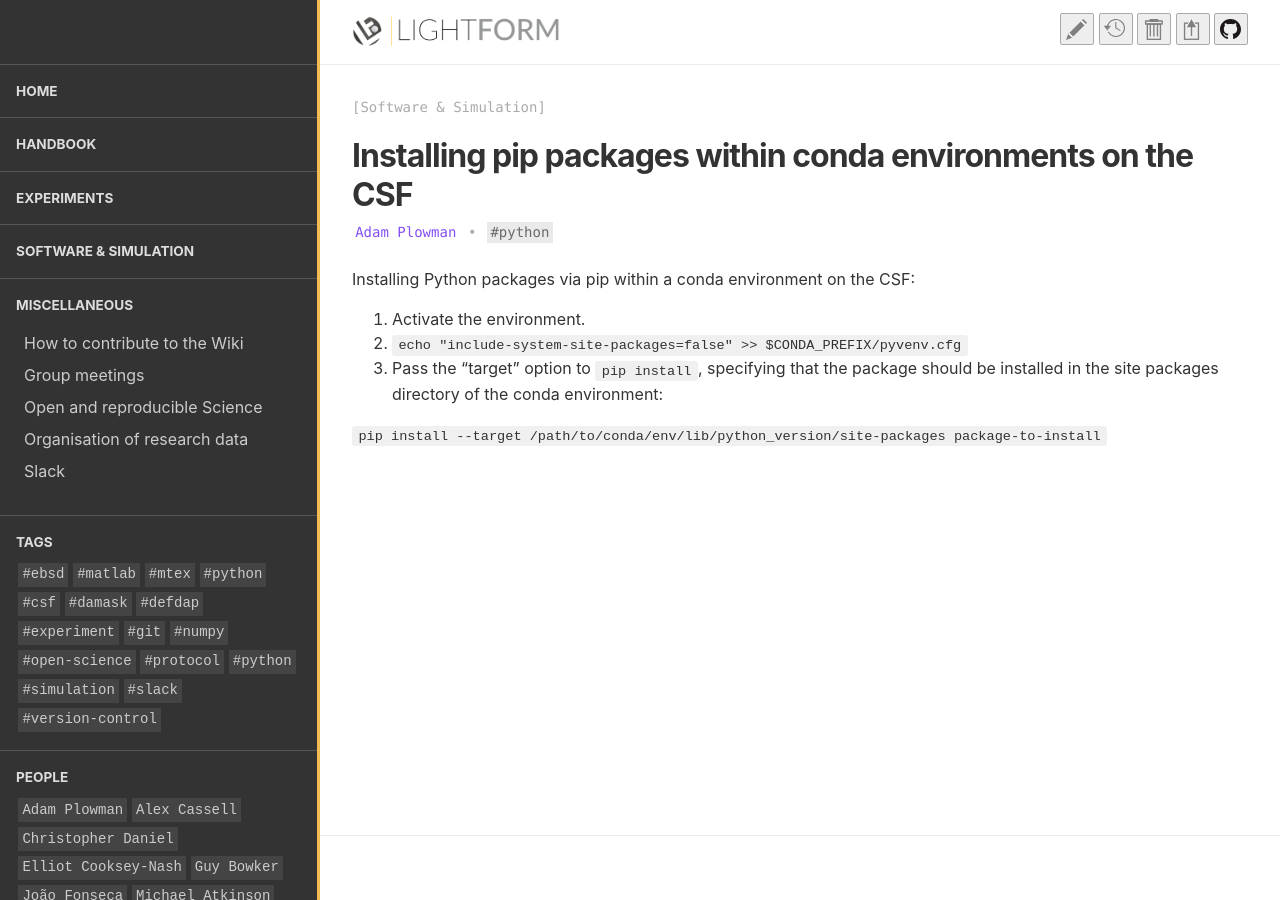
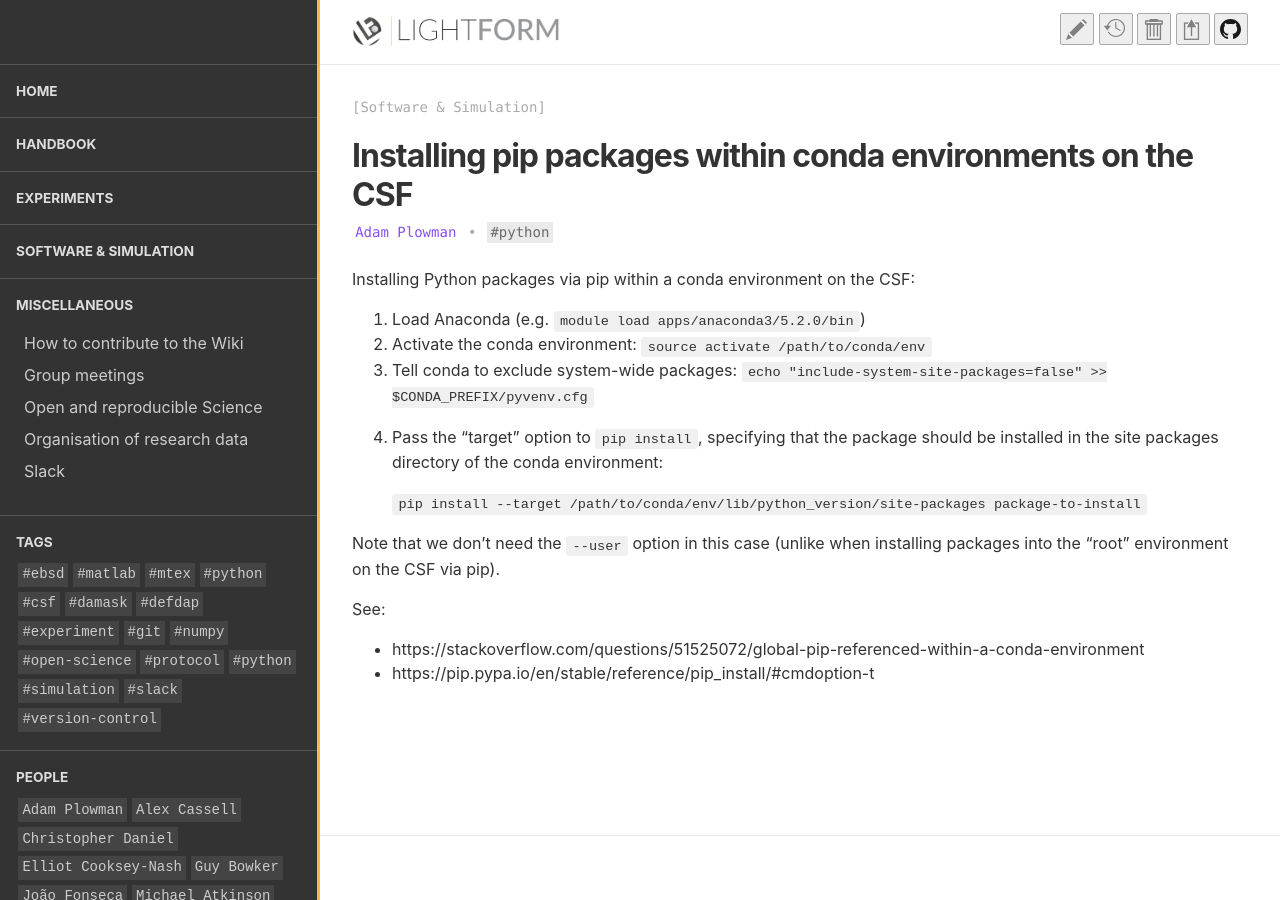
Before and after one commit to LightForm-group/wiki, a Jekyll site: the page built from collections/_software_and_simulation/pip_and_conda_on_CSF.md, in a window 1280 px wide. Built offline with Jekyll 4.4.1, drawn with Linux system fonts in a browser that asks for light colours; nearby versions of some CDN libraries.

Commit message:
Update pip_and_conda_on_CSF.md

```diff
--- a/collections/_software_and_simulation/pip_and_conda_on_CSF.md
+++ b/collections/_software_and_simulation/pip_and_conda_on_CSF.md
@@ -8,8 +8,16 @@ published: true
 
 Installing Python packages via pip within a conda environment on the CSF:
 
-1. Activate the environment.
-2. `echo "include-system-site-packages=false" >> $CONDA_PREFIX/pyvenv.cfg`
-3. Pass the "target" option to `pip install`, specifying that the package should be installed in the site packages directory of the conda environment:
+1. Load Anaconda (e.g. `module load apps/anaconda3/5.2.0/bin`)
+2. Activate the conda environment: `source activate /path/to/conda/env`
+3. Tell conda to exclude system-wide packages: `echo "include-system-site-packages=false" >> $CONDA_PREFIX/pyvenv.cfg`
+4. Pass the "target" option to `pip install`, specifying that the package should be installed in the site packages directory of the conda environment:
 
-  `pip install --target /path/to/conda/env/lib/python_version/site-packages package-to-install`
+    `pip install --target /path/to/conda/env/lib/python_version/site-packages package-to-install`
+
+Note that we don't need the `--user` option in this case (unlike when installing packages into the "root" environment on the CSF via pip).
+
+
+See:
+ - https://stackoverflow.com/questions/51525072/global-pip-referenced-within-a-conda-environment
+ - https://pip.pypa.io/en/stable/reference/pip_install/#cmdoption-t
```
